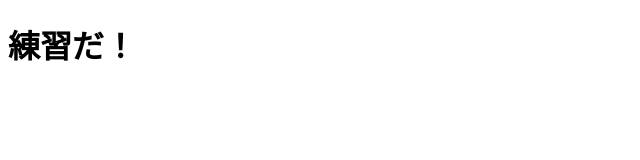
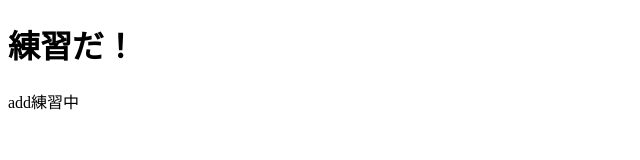
Before and after one commit to y-harada-git/school_practice, a plain HTML site: page git_practie/practice01.html in a window 1280 px wide. Shown: the whole page, without its empty margins (0-640 px from the left). Drawn offline with Linux system fonts and the light colour scheme.

Commit message:
addできてるかな

```diff
--- a/git_practie/practice01.html
+++ b/git_practie/practice01.html
@@ -7,5 +7,6 @@
 </head>
 <body>
     <h1>練習だ！</h1>
+    <p>add練習中</p>
 </body>
 </html>
```
